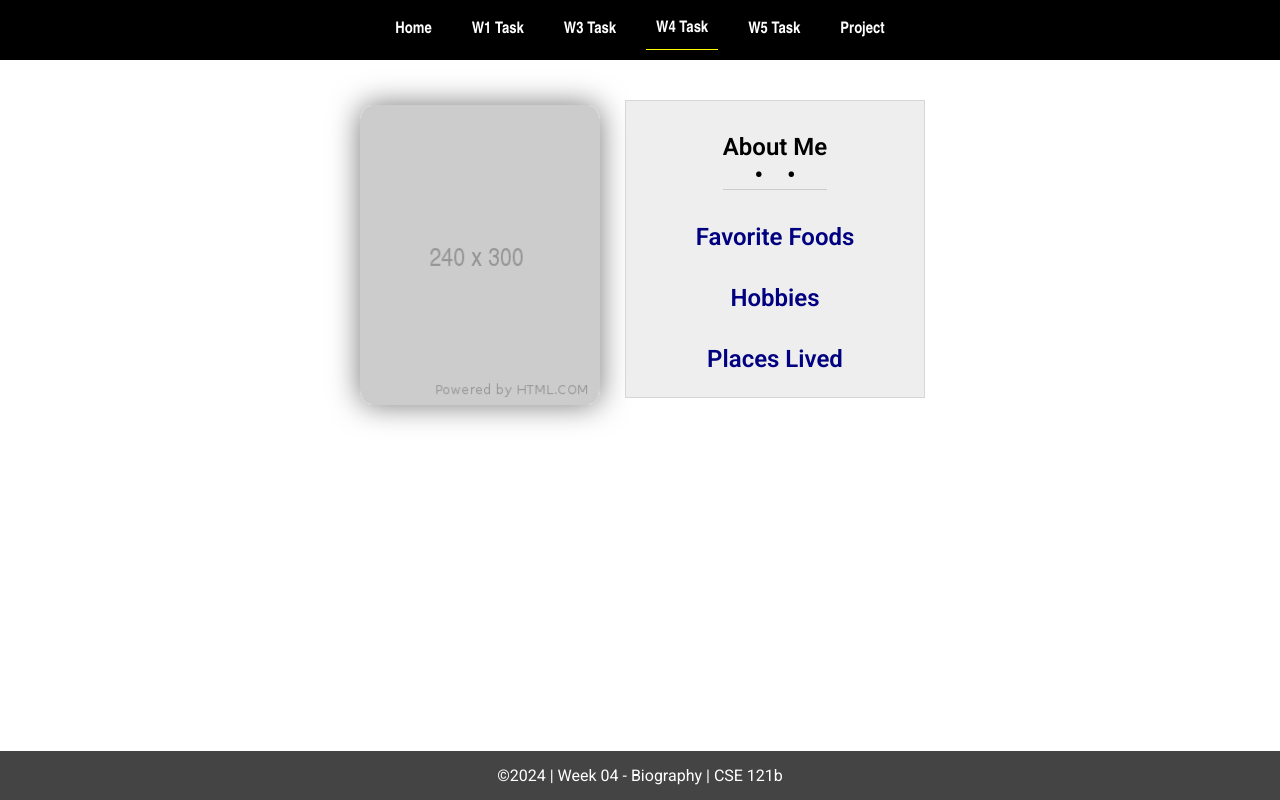
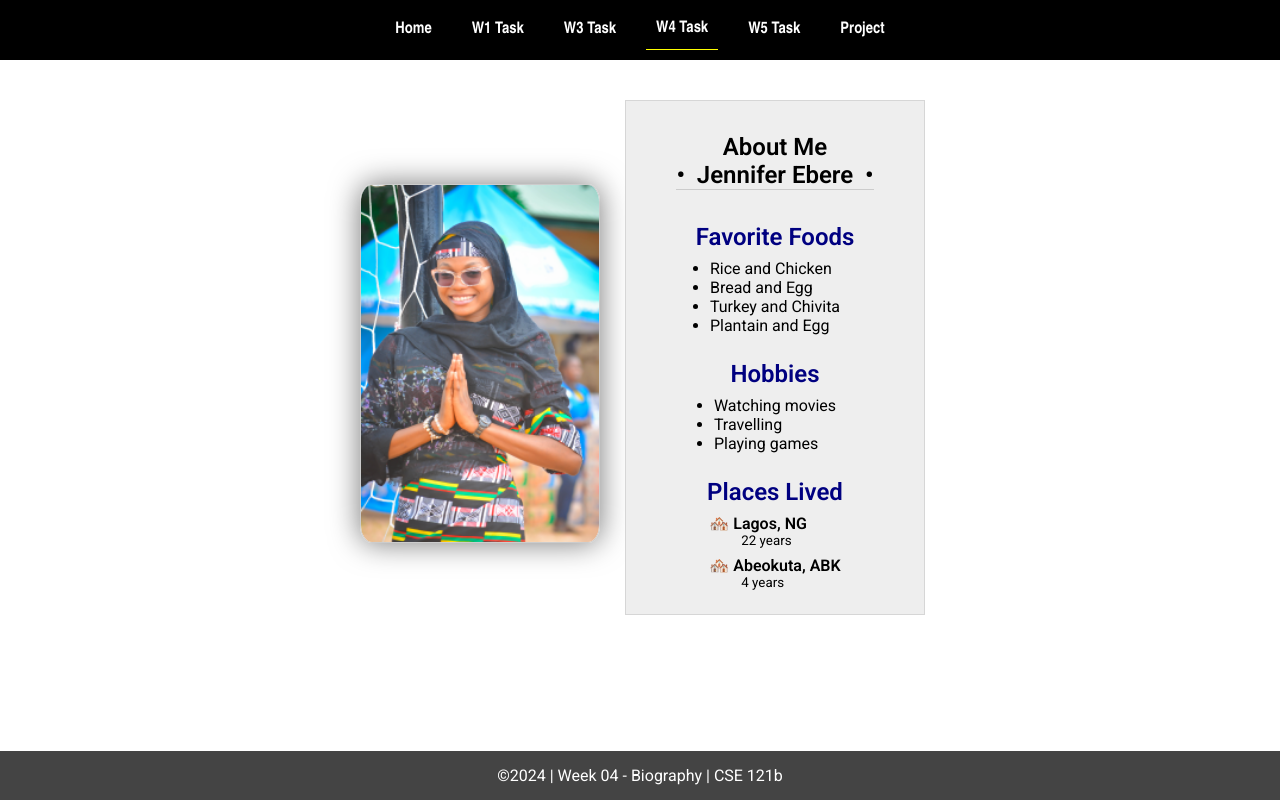
Before and after one commit to Ebere-jennifer/cse121b, a plain HTML site: page w04-task.html in a window 1280 px wide. Drawn offline with Linux system fonts and the light colour scheme.

Commit message:
Completed Task - Week 4

```diff
--- a/scripts/w04-task.js
+++ b/scripts/w04-task.js
@@ -1,26 +1,61 @@
 /* LESSON 3 - Programming Tasks */
 
 /* Profile Object  */
-
-
-
+let myProfile = {
+  name: "Jennifer Ebere",
+  photo: "images/myprofileimage.png",
+  favoriteFoods: [
+    "Rice and Chicken",
+    "Bread and Egg",
+    "Turkey and Chivita",
+    "Plantain and Egg",
+  ],
+  hobbies: ["Watching movies", "Travelling", "Playing games"],
+  placesLived: [],
+};
 
 /* Populate Profile Object with placesLive objects */
+myProfile.placesLived.push({
+  place: "Lagos, NG",
+  length: "22 years",
+});
 
-
-
+myProfile.placesLived.push({
+  place: "Abeokuta, ABK",
+  length: "4 years",
+});
 
 /* DOM Manipulation - Output */
 
 /* Name */
+document.querySelector("#name").textContent = myProfile.name;
 
 /* Photo with attributes */
-
+document.querySelector("#photo").setAttribute("src", myProfile.photo);
+document.querySelector("#photo").setAttribute("alt", myProfile.name);
 
 /* Favorite Foods List*/
-
+myProfile.favoriteFoods.forEach((food) => {
+  let li = document.createElement("li");
+  li.textContent = food;
+  document.querySelector("#favorite-foods").appendChild(li);
+});
 
 /* Hobbies List */
-
+myProfile.hobbies.forEach((hobby) => {
+  let li = document.createElement("li");
+  li.textContent = hobby;
+  document.querySelector("#hobbies").appendChild(li);
+});
 
 /* Places Lived DataList */
+myProfile.placesLived.forEach((placeLived) => {
+  let placesLivedPlace = document.createElement("dt");
+  placesLivedPlace.textContent = placeLived.place;
+
+  let placesLivedLength = document.createElement("dd");
+  placesLivedLength.textContent = placeLived.length;
+
+  document.querySelector("#places-lived").appendChild(placesLivedPlace);
+  document.querySelector("#places-lived").appendChild(placesLivedLength);
+});
--- a/w04-task.html
+++ b/w04-task.html
@@ -1,15 +1,16 @@
 <!DOCTYPE html>
 <html lang="en">
-
   <head>
-  <meta charset="UTF-8">
-  <meta name="viewport" content="width=device-width, initial-scale=1.0">
+    <meta charset="UTF-8" />
+    <meta name="viewport" content="width=device-width, initial-scale=1.0" />
     <title>CSE 121b | W04: Programming Tasks</title>
-  <link rel="preconnect" href="https://fonts.googleapis.com">
-  <link rel="preconnect" href="https://fonts.gstatic.com" crossorigin>
-  <link href="https://fonts.googleapis.com/css2?family=Roboto:wght@400;600&display=swap"
-    rel="stylesheet">
-  <link rel="stylesheet" href="styles/main.css">
+    <link rel="preconnect" href="https://fonts.googleapis.com" />
+    <link rel="preconnect" href="https://fonts.gstatic.com" crossorigin />
+    <link
+      href="https://fonts.googleapis.com/css2?family=Roboto:wght@400;600&display=swap"
+      rel="stylesheet"
+    />
+    <link rel="stylesheet" href="styles/main.css" />
   </head>
 
   <body>
@@ -26,10 +27,10 @@
     </nav>
     <main id="home">
       <picture>
-      <img id="photo" src="images/placeholder.png" alt="Placeholder Image">
+        <img id="photo" src="images/placeholder.png" alt="Placeholder Image" />
       </picture>
       <section>
-      <h1>About Me<br>• &nbsp;<span id="name"></span>&nbsp; •</h1>
+        <h1>About Me<br />• &nbsp;<span id="name"></span>&nbsp; •</h1>
         <h2>Favorite Foods</h2>
         <ul id="favorite-foods"></ul>
         <h2>Hobbies</h2>
@@ -48,5 +49,4 @@
     </script>
     <script src="scripts/w04-task.js"></script>
   </body>
-
 </html>
```
Lines whose indentation alone changed are shown as unchanged.
